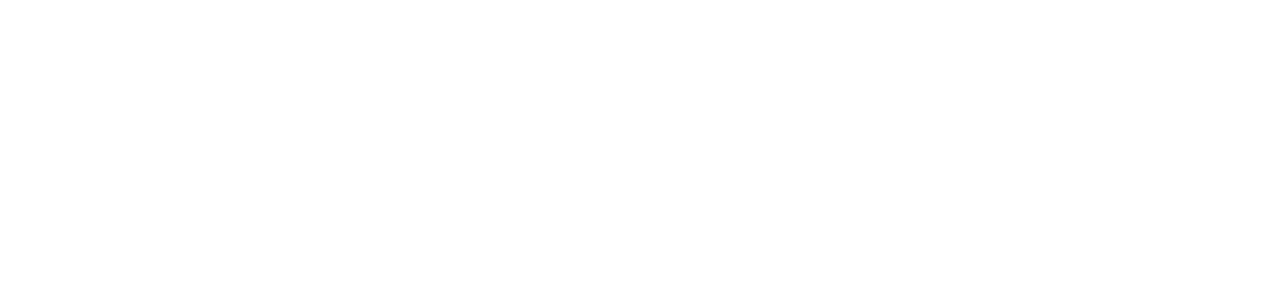
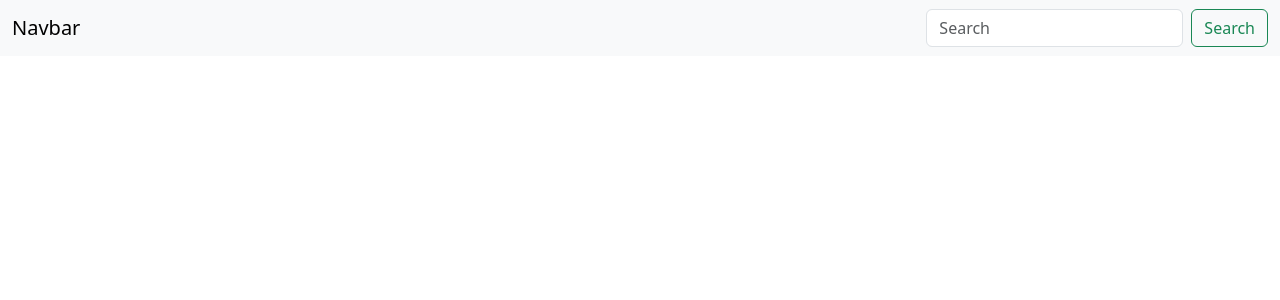
Before and after one commit to SimoneZampieri/react-boolflix, a React (Vite) app: page / in a window 1280 px wide. Shown: the top 300 px of the page. Built offline with nearby package versions, Linux system fonts and the light colour scheme.

Commit message:
[update] app.jsx

```diff
--- a/src/App.jsx
+++ b/src/App.jsx
@@ -1,5 +1,11 @@
+import Header from "./components/Header";
+
 function App() {
-  return <></>;
+  return (
+    <>
+      <Header />
+    </>
+  );
 }
 
 export default App;
--- a/src/components/Header.jsx
+++ b/src/components/Header.jsx
@@ -1,12 +1,19 @@
 const Header = () => {
   return (
     <header>
-            <nav class="navbar bg-body-tertiary">
-                <div class="container-fluid">
-                    <a class="navbar-brand">Navbar</a>
-                    <form class="d-flex" role="search">
-                        <input class="form-control me-2" type="search" placeholder="Search" aria-label="Search">
-                        <button class="btn btn-outline-success" type="submit">Search</button>
+      <nav className="navbar bg-body-tertiary">
+        <div className="container-fluid">
+          <a className="navbar-brand">Navbar</a>
+          <form className="d-flex" role="search">
+            <input
+              className="form-control me-2"
+              type="search"
+              placeholder="Search"
+              aria-label="Search"
+            />
+            <button className="btn btn-outline-success" type="submit">
+              Search
+            </button>
           </form>
         </div>
       </nav>
@@ -14,4 +21,4 @@
   );
 };
 
-export default Header
+export default Header;
```
Lines whose indentation alone changed are shown as unchanged.
